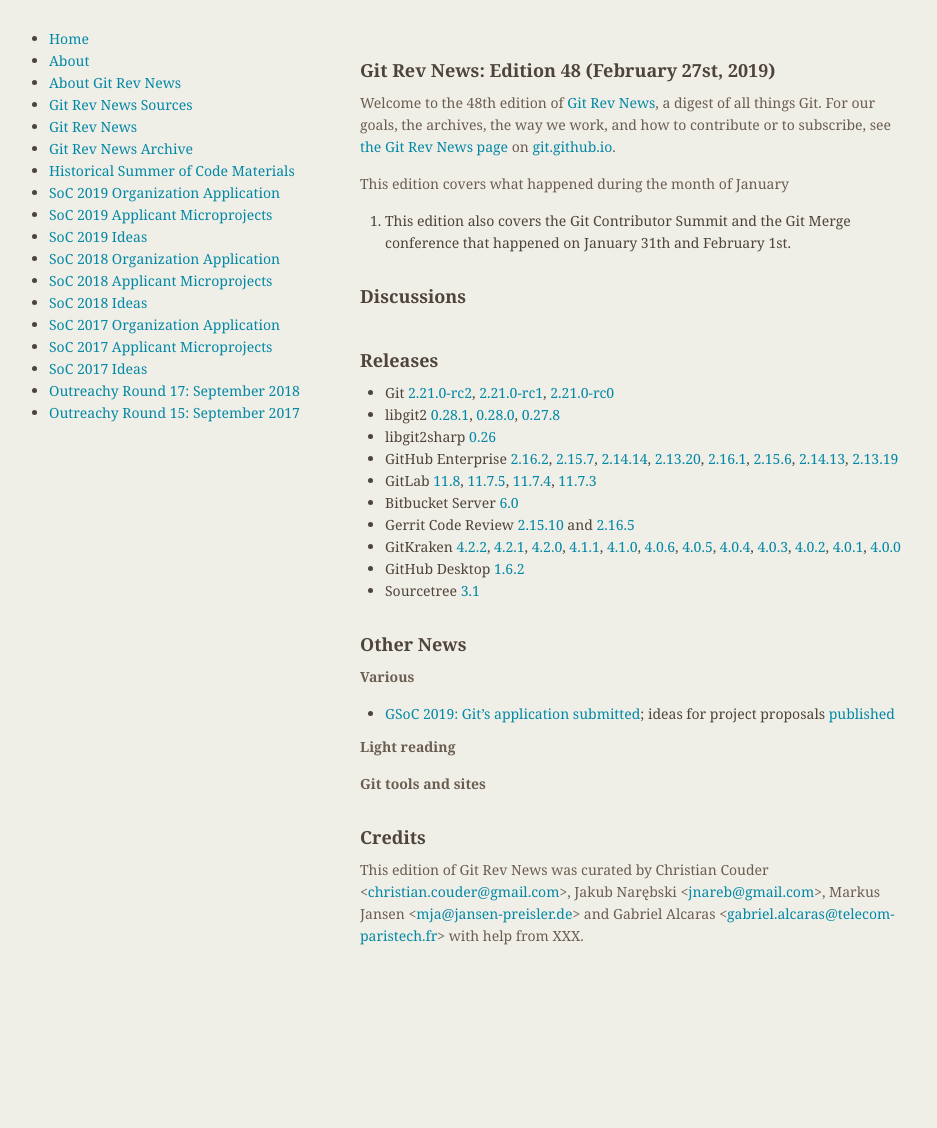
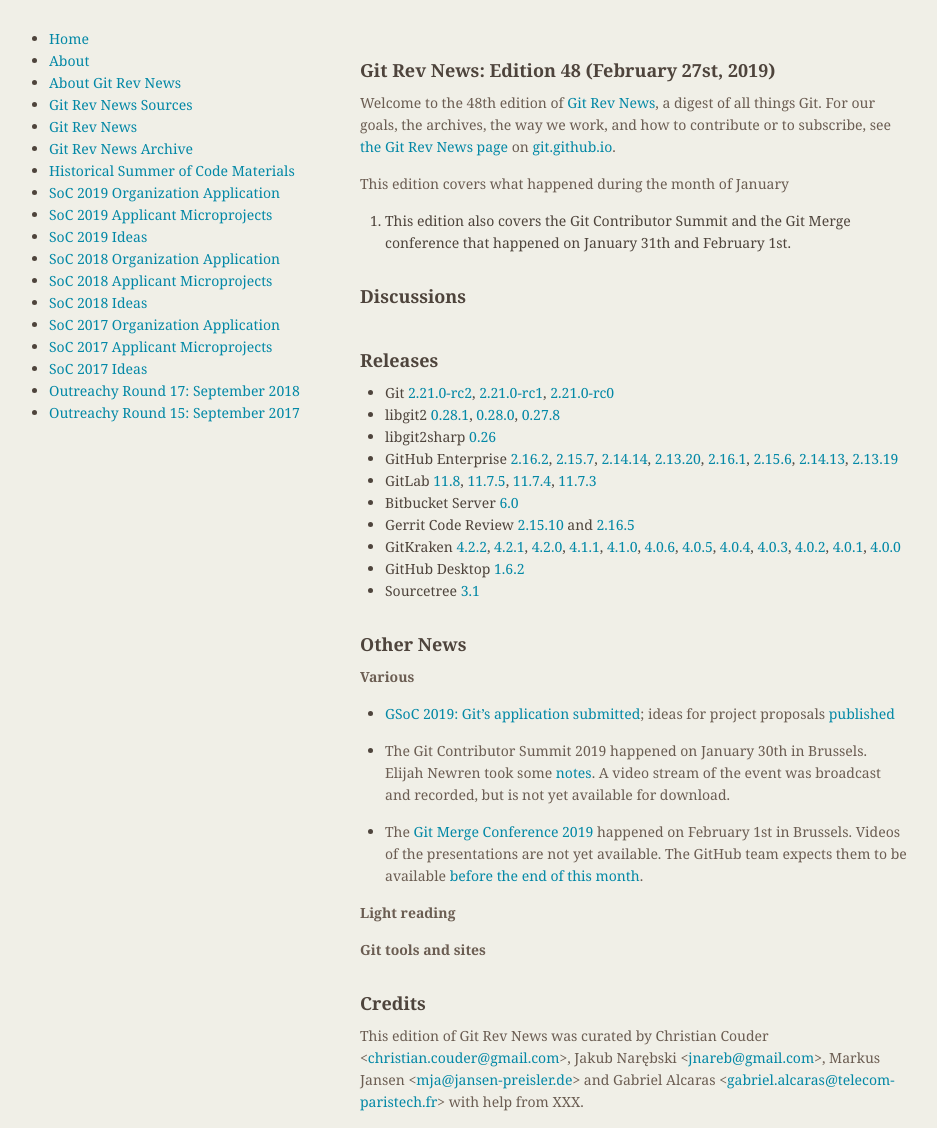
Before and after one commit to git/git.github.io, a Jekyll site: the page built from rev_news/drafts/edition-48.md, in a window 1280 px wide. Shown: the whole page, without its empty margins (174-1111 px from the left). Built offline with Jekyll 4.4.1, drawn with Linux system fonts in a browser that asks for light colours; before the commit the page ends 962 px from its top, so only the background shows below that.

Commit message:
rn-48: add Git Merge news

```diff
--- a/rev_news/drafts/edition-48.md
+++ b/rev_news/drafts/edition-48.md
@@ -81,6 +81,16 @@
 * [GSoC 2019: Git's application submitted](https://public-inbox.org/git/20190204215251.GB6085@hank.intra.tgummerer.com/T/);
   ideas for project proposals [published](https://git.github.io/SoC-2019-Ideas/)
 
+* The Git Contributor Summit 2019 happened on January 30th in Brussels. Elijah
+  Newren took some [notes](https://public-inbox.org/git/CABPp-BGfSRy-NT+f39gSumD9haYZPAnpNPY-VnanioCbdYFoEQ@mail.gmail.com/).
+  A video stream of the event was broadcast and recorded, but is not
+  yet available for download.
+
+* The [Git Merge Conference 2019](https://git-merge.com/) happened on
+  February 1st in Brussels. Videos of the presentations are not yet
+  available. The GitHub team expects them to be available
+  [before the end of this month](https://public-inbox.org/git/20190221082218.GA3335@sigill.intra.peff.net/).
+
 __Light reading__
 
 
```
